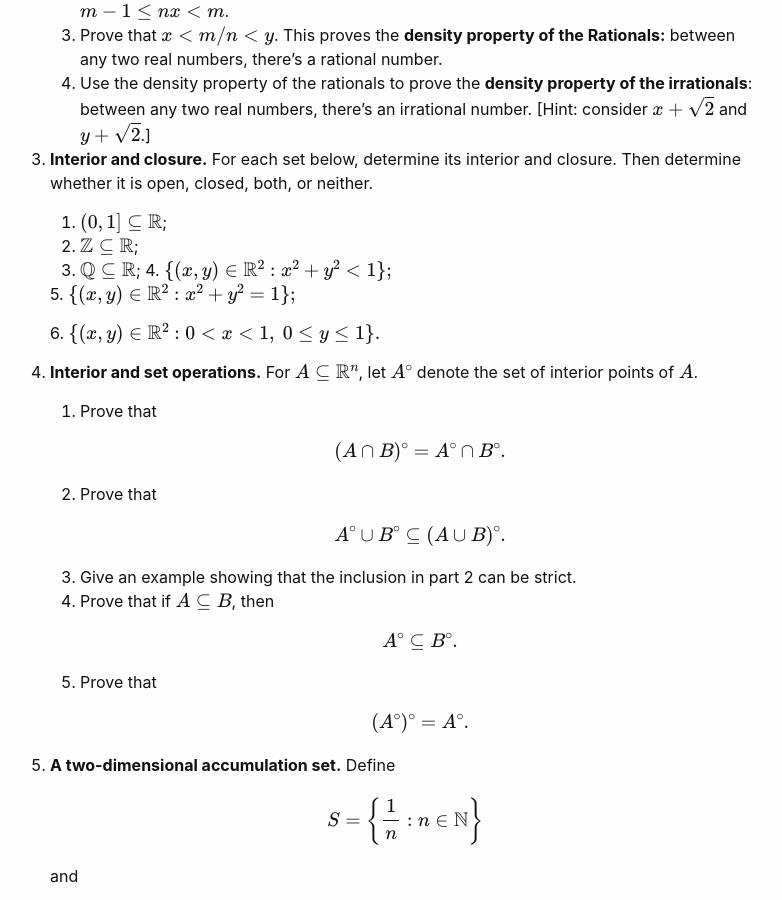
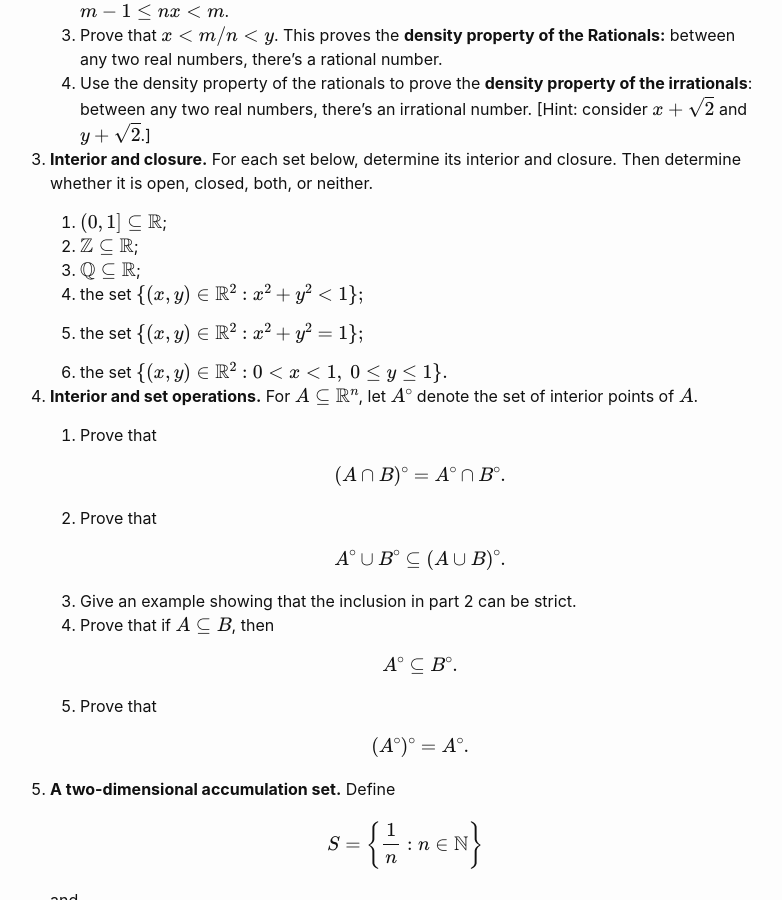
Before and after one commit to wcasper/math350fall2026, a Jekyll site: the page built from _homework/hw2.md, in a window 1280 px wide and 900 px high, scrolled down 1271 px. Shown: the whole window, without its empty margins (250-1032 px from the left). Built offline with Jekyll 4.4.1, drawn with Linux system fonts in a browser that asks for light colours; formulas are drawn with MathJax 3.

Commit message:
fixed formatting

```diff
--- a/_homework/hw2.md
+++ b/_homework/hw2.md
@@ -53,17 +53,17 @@ For $$A\subseteq\mathbb{R}^n$$, the closure of $$A$$ is denoted by $$\overline{A
    1. $$(0,1]\subseteq\mathbb{R}$$;
    2. $$\mathbb{Z}\subseteq\mathbb{R}$$;
    3. $$\mathbb{Q}\subseteq\mathbb{R}$$;
-   4.
+   4. the set
       $$
       \{(x,y)\in\mathbb{R}^2:x^2+y^2<1\};
       $$
 
-   5.
+   5. the set
       $$
       \{(x,y)\in\mathbb{R}^2:x^2+y^2=1\};
       $$
 
-   6.
+   6. the set
       $$
       \{(x,y)\in\mathbb{R}^2:0<x<1,\ 0\le y\le1\}.
       $$
```
